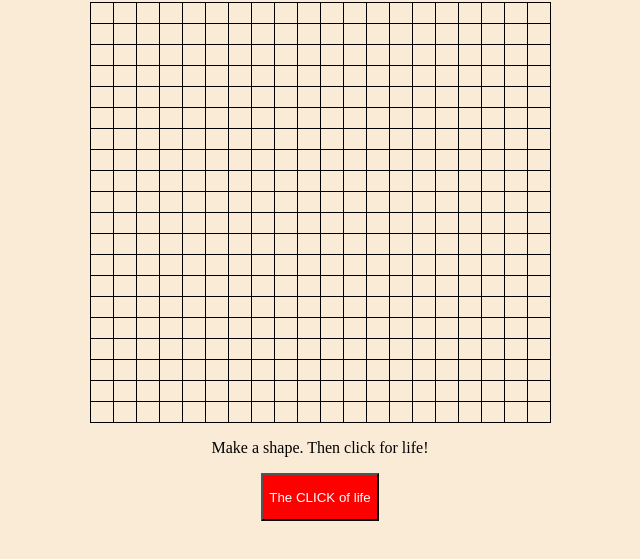
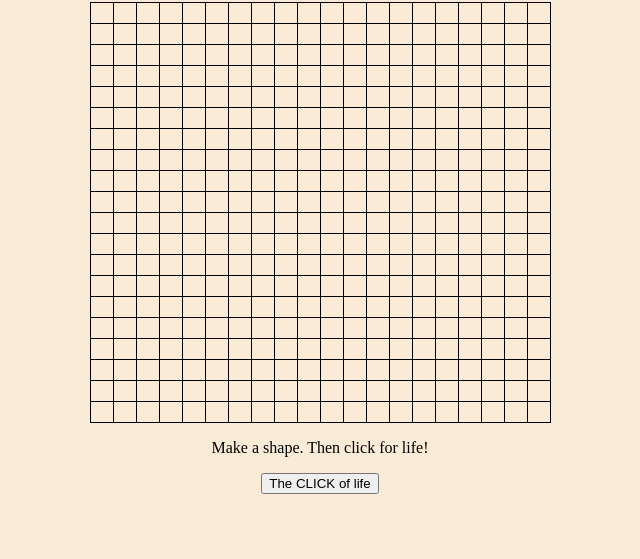
Before and after one commit to MagicMart/Game-of-Life, a plain HTML site: page index.html in a window 1280 px wide. Shown: the part 135-694 px from the top of the page, without its empty margins (320-960 px from the left). Drawn offline with nearby package versions, Linux system fonts and the light colour scheme.

Commit message:
Update index.html

```diff
--- a/index.html
+++ b/index.html
@@ -13,7 +13,7 @@
     <h1>Life</h1>
     <table id="pixel_canvas"></table>
     <p>Make a shape. Then click for life!</p>
-    <input type="submit" id="begin" value="The CLICK of life">
+    <button type="click" id="begin">The CLICK of life</button>
     <script src='https://cdnjs.cloudflare.com/ajax/libs/jquery/3.2.1/jquery.min.js'></script>
     <script src="game.js"></script>
 </body>
```
